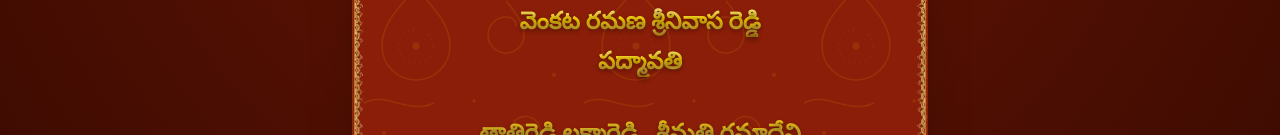
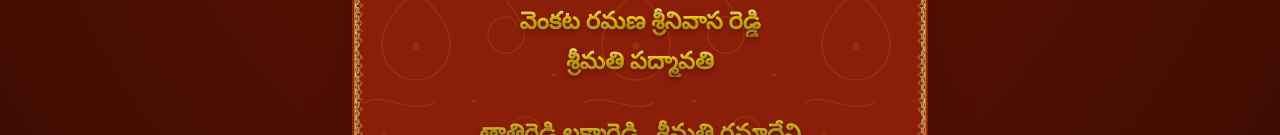
Before and after one commit to SURYATSCR/HouseWarming, a plain HTML site: page index.html in a window 1280 px wide. Shown: the part 2041-2176 px from the top of the page. Drawn offline with nearby package versions, Linux system fonts and the light colour scheme; a web font is replaced by a local one.

```diff
--- a/index.html
+++ b/index.html
@@ -211,7 +211,7 @@
             <div class="py-3 my-2 space-y-2">
                 <p class="text-sm text-amber-100 font-semibold">ఆహ్వానించువారు:</p>
                 <p class="text-xl sm:text-2xl font-bold gold-text">వెంకట రమణ శ్రీనివాస రెడ్డి</p>
-                <p class="text-xl sm:text-2xl font-bold gold-text">పద్మావతి</p>
+                <p class="text-xl sm:text-2xl font-bold gold-text">శ్రీమతి పద్మావతి</p>
                 <p class="text-xl sm:text-2xl font-bold gold-text"> <br> తాతిరెడ్డి లక్ష్మారెడ్డి , శ్రీమతి  రమాదేవి </br> </p>
                 <p class="text-xl sm:text-xl font-bold gold-text"> <br>మరియు బంధు మిత్రుల అభినందనలతో </br> </p>
             </div>
```
